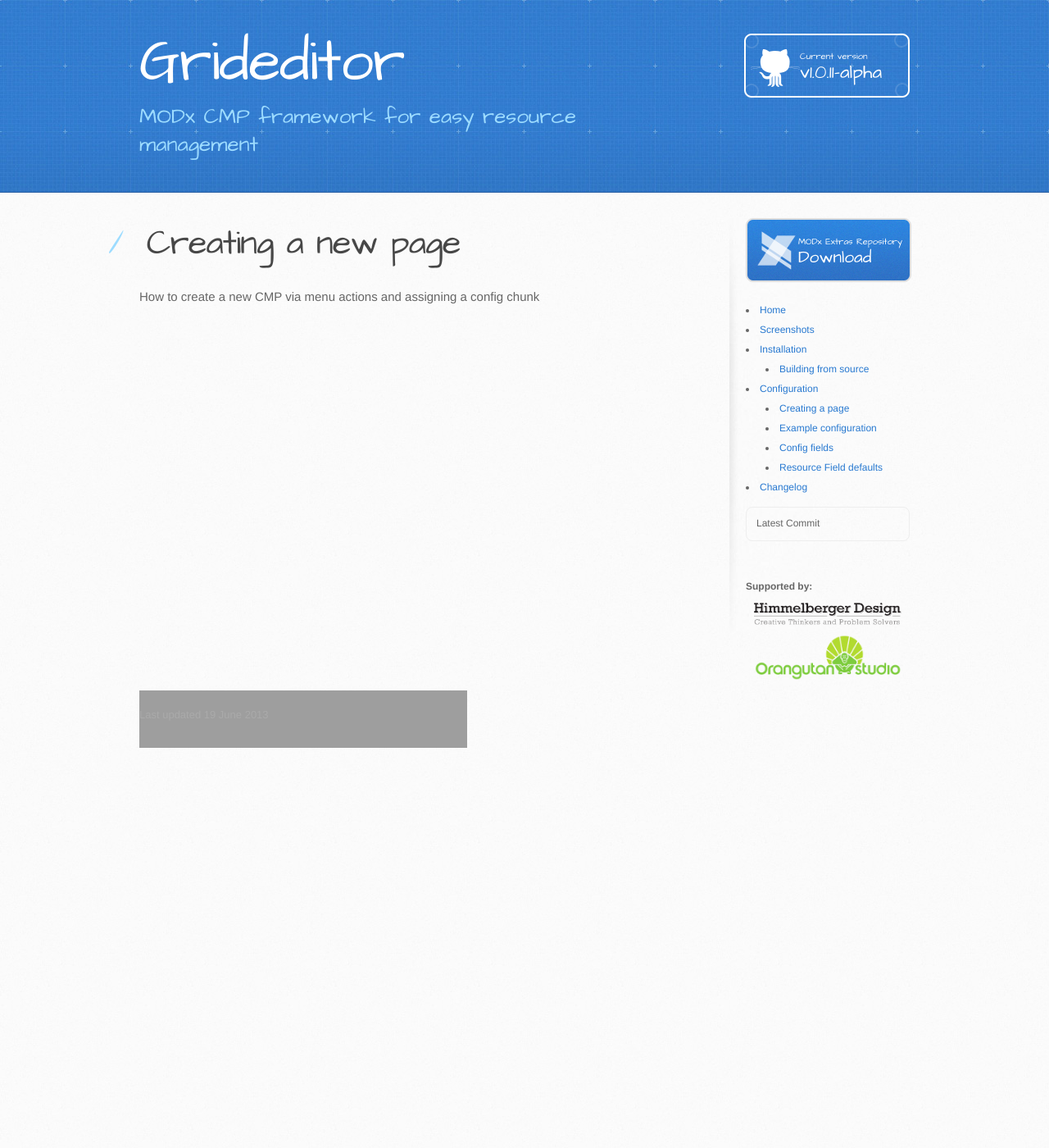
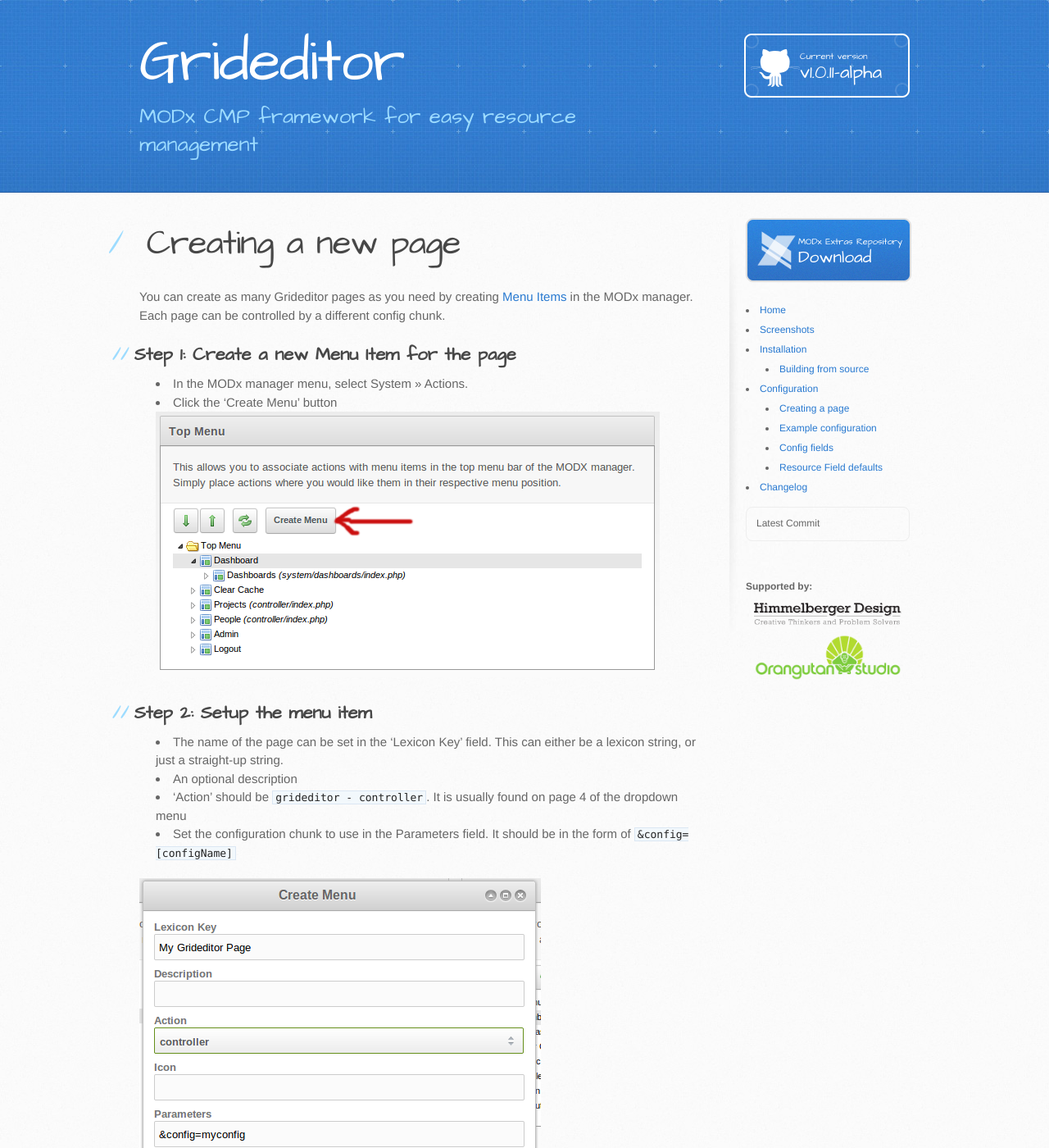
Before and after one commit to alanpich/grideditor, a Jekyll site: the page built from configuration/creating-a-page.md, in a window 1280 px wide and 1400 px high. Shown: the whole window at 82% size. Built offline with Jekyll 4.4.1, drawn with Linux system fonts in a browser that asks for light colours; grey boxes are pictures that could not be loaded.

Commit message:
Add some page content

```diff
--- a/configuration/creating-a-page.md
+++ b/configuration/creating-a-page.md
@@ -3,4 +3,23 @@ layout: master
 title: Creating a new page
 ---
 
-How to create a new CMP via menu actions and assigning a config chunk
+You can create as many Grideditor pages as you need by creating [Menu Items](http://rtfm.modx.com/display/revolution20/Actions+and+Menus)
+in the MODx manager. Each page can be controlled by a different config chunk.
+
+
+## Step 1: Create a new Menu Item for the page
+* In the MODx manager menu, select System >> Actions.
+* Click the 'Create Menu' button
+![Create a Menu item](assets/img/images/modx-menu-items.png)
+
+
+## Step 2: Setup the menu item
+* The name of the page can be set in the 'Lexicon Key' field. This can either
+  be a lexicon string, or just a straight-up string.
+* An optional description
+* 'Action' should be `grideditor - controller`. It is usually found on page 4 of
+  the dropdown menu
+* Set the configuration chunk to use in the Parameters field. It should be in the form
+  of `&config=[configName]`
+
+![Create a Menu item](assets/img/images/create-menu-item.png)
```
Also changed, not shown: configuration/config-fields.md (+73 -2 lines), configuration/index.md (+12 -1 lines), installation/from-source.md (+28 -1 lines), installation/index.md (+3 -5 lines), assets/img/images/create-menu-item.png (added), assets/img/images/modx-menu-items.png (added).
